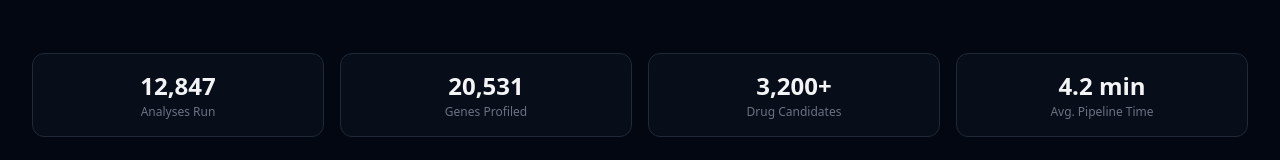
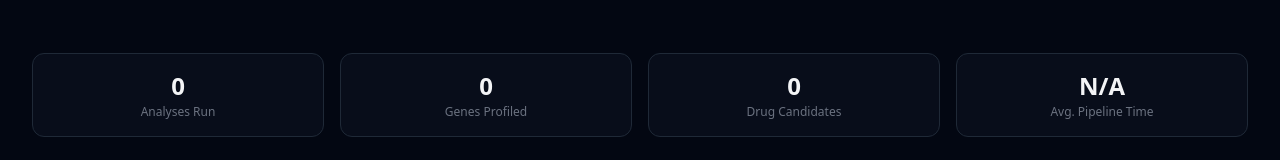
Before and after one commit to Sauravsingh44/Multi-Agentic-RAG-for-Biomarker-Validation, a React (Vite) app in the folder project/: page / in a window 1280 px wide. Shown: the part 876-1036 px from the top of the page. Built offline with nearby package versions, Linux system fonts and the light colour scheme; no server answers.

Commit message:
Updated Dynamic Stats Section

```diff
--- a/project/src/lib/api.ts
+++ b/project/src/lib/api.ts
@@ -13,6 +13,12 @@ type ApiResponse<T = unknown> = {
 type AnalysisResult = Record<string, unknown>;
 
 type RecentAnalysis = AnalysisResult[];
+type DashboardSummary = {
+  analyses_run: number;
+  genes_profiled: number;
+  drug_candidates: number;
+  avg_pipeline_minutes: number | null;
+};
 
 function normalizeStatus(status?: string) {
   const value = (status || '').toLowerCase();
@@ -138,4 +144,17 @@ export const api = {
     if (!res.ok) throw new Error('Clear analyses failed');
     return await res.json();
   },
+
+  async summary(): Promise<DashboardSummary> {
+    const res = await fetch(`${API_BASE}/pipeline/analyses/summary/`);
+    if (!res.ok) throw new Error('Summary fetch failed');
+    const data = (await res.json()) as Partial<DashboardSummary>;
+    return {
+      analyses_run: Number(data.analyses_run || 0),
+      genes_profiled: Number(data.genes_profiled || 0),
+      drug_candidates: Number(data.drug_candidates || 0),
+      avg_pipeline_minutes:
+        data.avg_pipeline_minutes == null ? null : Number(data.avg_pipeline_minutes),
+    };
+  },
 };
--- a/project/src/pages/HomePage.tsx
+++ b/project/src/pages/HomePage.tsx
@@ -24,6 +24,13 @@ export default function HomePage() {
   const [loading, setLoading] = useState(false);
   const [recentLoading, setRecentLoading] = useState(true);
   const [clearing, setClearing] = useState(false);
+  const [summaryLoading, setSummaryLoading] = useState(true);
+  const [summaryStats, setSummaryStats] = useState<{
+    analyses_run: number;
+    genes_profiled: number;
+    drug_candidates: number;
+    avg_pipeline_minutes: number | null;
+  } | null>(null);
   const [recentAnalyses, setRecentAnalyses] = useState<Array<{
     id: string;
     patient_id: string;
@@ -68,16 +75,51 @@ export default function HomePage() {
     }
   };
 
+  const loadSummary = async () => {
+    try {
+      const data = await api.summary();
+      setSummaryStats(data);
+    } catch (err) {
+      console.error(err);
+      setSummaryStats(null);
+    }
+  };
+
   useEffect(() => {
     const run = async () => {
       try {
-        await loadRecent();
+        await Promise.all([loadRecent(), loadSummary()]);
       } finally {
         setRecentLoading(false);
+        setSummaryLoading(false);
       }
     };
     run();
   }, []);
+
+  const stats = [
+    {
+      label: 'Analyses Run',
+      value: summaryLoading ? '...' : (summaryStats?.analyses_run ?? recentAnalyses.length).toLocaleString(),
+    },
+    {
+      label: 'Genes Profiled',
+      value: summaryLoading ? '...' : (summaryStats?.genes_profiled ?? 0).toLocaleString(),
+    },
+    {
+      label: 'Drug Candidates',
+      value: summaryLoading ? '...' : (summaryStats?.drug_candidates ?? 0).toLocaleString(),
+    },
+    {
+      label: 'Avg. Pipeline Time',
+      value:
+        summaryLoading
+          ? '...'
+          : summaryStats?.avg_pipeline_minutes != null
+            ? `${summaryStats.avg_pipeline_minutes} min`
+            : 'N/A',
+    },
+  ];
 
   return (
     <div className="space-y-16">
@@ -85,7 +127,7 @@ export default function HomePage() {
       <section className="text-center pt-8 pb-4">
         <div className="inline-flex items-center gap-2 bg-cyan-500/10 border border-cyan-500/20 text-cyan-400 text-xs font-medium px-4 py-1.5 rounded-full mb-6">
           <Activity size={12} className="animate-pulse" />
-          Gene Expression Analysis Pipeline v2.4
+          Gene Expression Analysis Pipeline v1.0
         </div>
 
         <h1 className="text-4xl sm:text-5xl lg:text-6xl font-black text-gray-50 tracking-tight leading-tight mb-4">
@@ -146,12 +188,7 @@ export default function HomePage() {
 
       {/* Stats strip */}
       <section className="grid grid-cols-2 sm:grid-cols-4 gap-4">
-        {[
-          { label: 'Analyses Run', value: '12,847' },
-          { label: 'Genes Profiled', value: '20,531' },
-          { label: 'Drug Candidates', value: '3,200+' },
-          { label: 'Avg. Pipeline Time', value: '4.2 min' },
-        ].map((stat) => (
+        {stats.map((stat) => (
           <div key={stat.label} className="rounded-xl border border-gray-800 bg-gray-900/40 p-4 text-center">
             <p className="text-2xl font-black text-gray-100">{stat.value}</p>
             <p className="text-xs text-gray-500 mt-0.5">{stat.label}</p>
@@ -173,7 +210,7 @@ export default function HomePage() {
                 setClearing(true);
                 try {
                   await api.clearRecent();
-                  await loadRecent();
+                  await Promise.all([loadRecent(), loadSummary()]);
                 } catch (err) {
                   console.error(err);
                 } finally {
```
